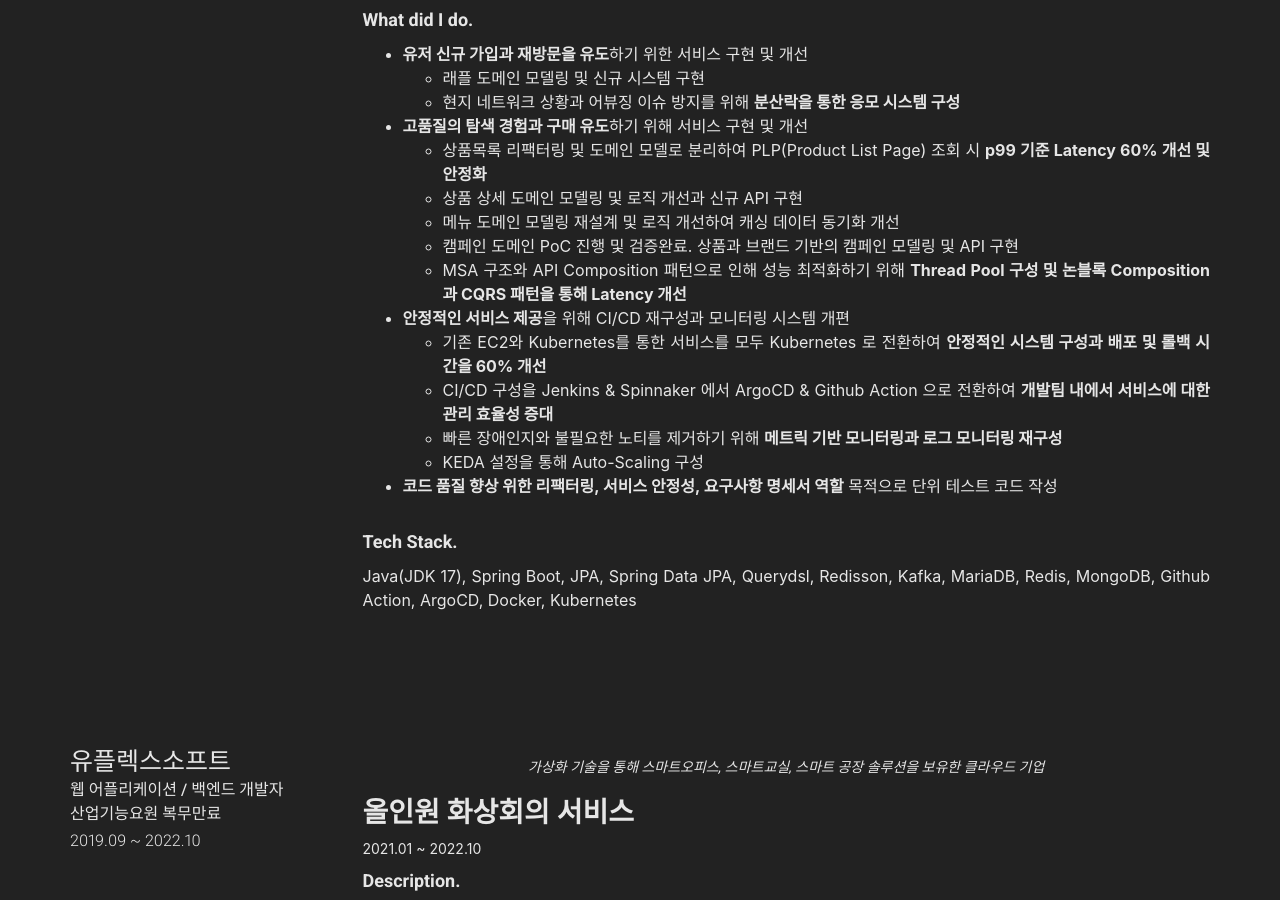
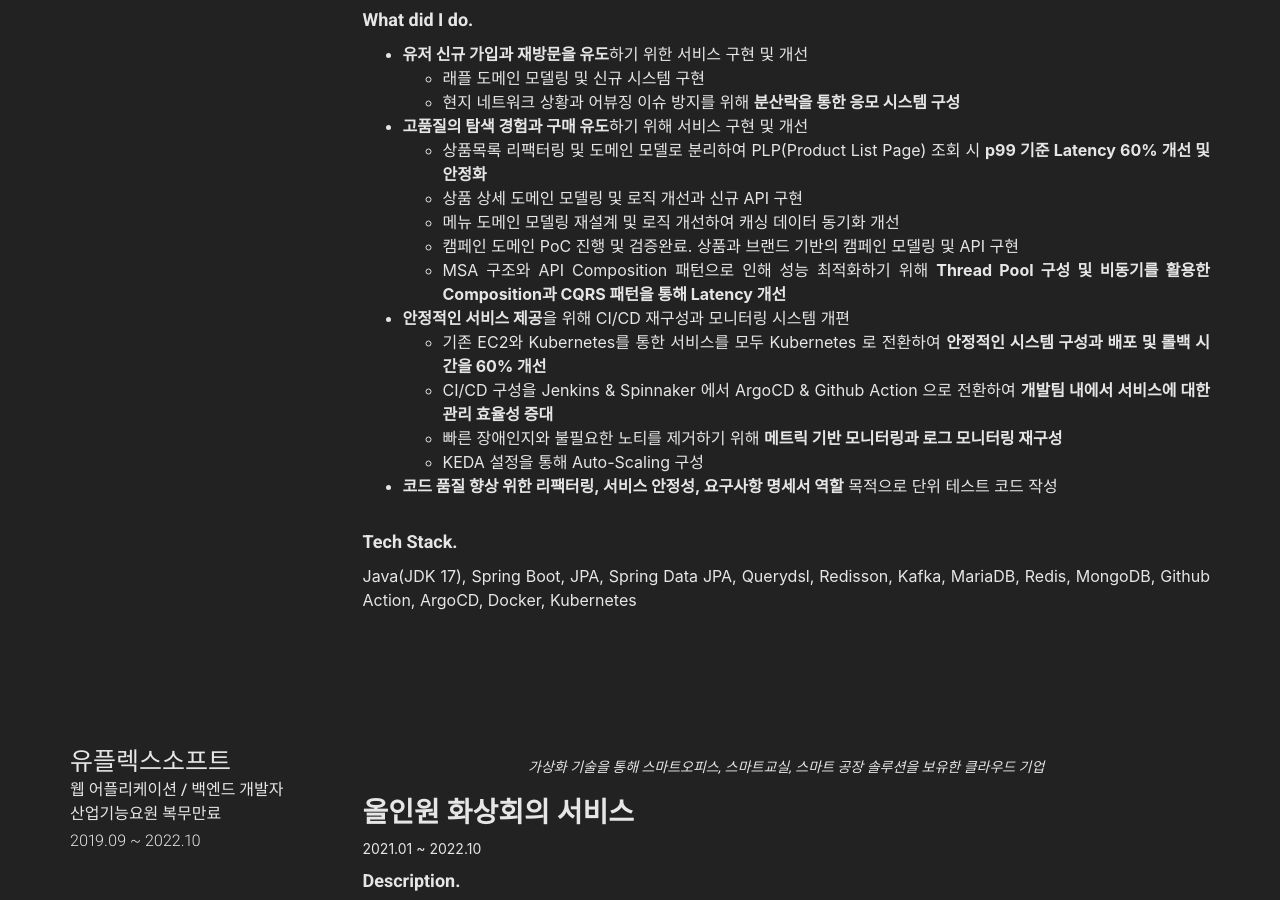
Before and after one commit to wlroh/wlroh.github.io, a Jekyll site: the page built from resume.md, in a window 1280 px wide and 900 px high, scrolled down 837 px. Built offline with Jekyll 4.4.1, drawn with Linux system fonts in a browser that asks for light colours; nearby versions of some CDN libraries.

Commit message:
(docs): 업무 일지를 최신화하라

```diff
--- a/_data/resume/work-experience.yml
+++ b/_data/resume/work-experience.yml
@@ -22,7 +22,7 @@
               * 상품 상세 도메인 모델링 및 로직 개선과 신규 API 구현
               * 메뉴 도메인 모델링 재설계 및 로직 개선하여 캐싱 데이터 동기화 개선
               * 캠페인 도메인 PoC 진행 및 검증완료. 상품과 브랜드 기반의 캠페인 모델링 및 API 구현
-              * MSA 구조와 API Composition 패턴으로 인해 성능 최적화하기 위해 **Thread Pool 구성 및 논블록 Composition과 CQRS 패턴을 통해 Latency 개선**
+              * MSA 구조와 API Composition 패턴으로 인해 성능 최적화하기 위해 **Thread Pool 구성 및 비동기를 활용한 Composition과 CQRS 패턴을 통해 Latency 개선**
             * **안정적인 서비스 제공**을 위해 CI/CD 재구성과 모니터링 시스템 개편
               * 기존 EC2와 Kubernetes를 통한 서비스를 모두 Kubernetes 로 전환하여 **안정적인 시스템 구성과 배포 및 롤백 시간을 60% 개선**
               * CI/CD 구성을 Jenkins & Spinnaker 에서 ArgoCD & Github Action 으로 전환하여 **개발팀 내에서 서비스에 대한 관리 효율성 증대**
```
